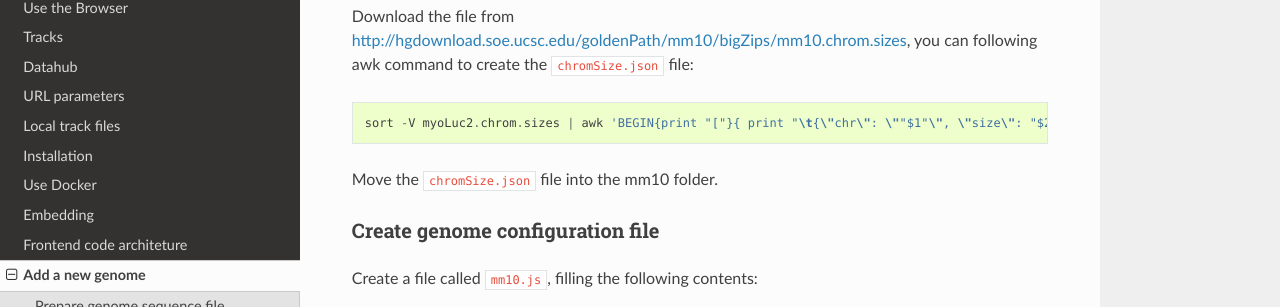
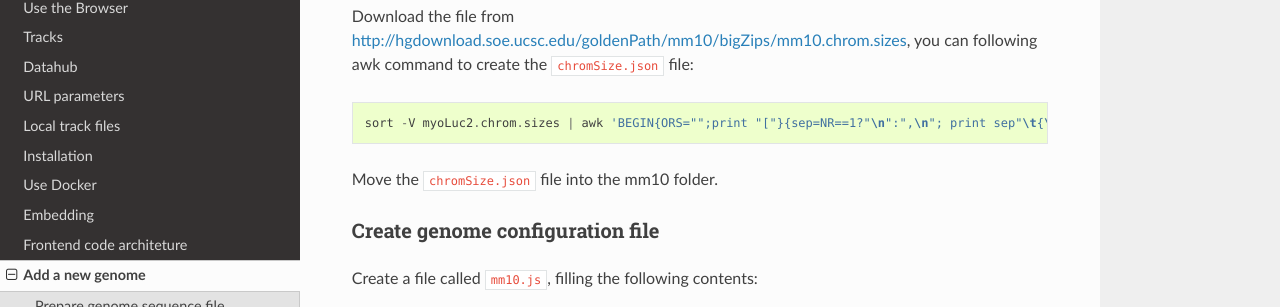
Before and after one commit to lidaof/eg-docs, a Sphinx documentation site: the page built from docs/add.rst, in a window 1280 px wide and 900 px high, scrolled down 1852 px. Shown: the part 144-451 px from the top of the window. Built offline with Sphinx 7.4.7 and the Read the Docs theme 2.0.0, drawn with Linux system fonts in a browser that asks for light colours.

Commit message:
remove the last comma in the new json file
A little complicated awk command to remove the last comma in json list.

```diff
--- a/docs/add.rst
+++ b/docs/add.rst
@@ -102,7 +102,7 @@
 Download the file from http://hgdownload.soe.ucsc.edu/goldenPath/mm10/bigZips/mm10.chrom.sizes,
 you can following awk command to create the ``chromSize.json`` file::
 
-    sort -V myoLuc2.chrom.sizes | awk 'BEGIN{print "["}{ print "\t{\"chr\": \""$1"\", \"size\": "$2"},"}END{print "]"}' > chromSize.json
+    sort -V myoLuc2.chrom.sizes | awk 'BEGIN{ORS="";print "["}{sep=NR==1?"\n":",\n"; print sep"\t{\"chr\": \""$1"\", \"size\": "$2"}"}END{print "\n]"}' > chromSize.json
 
 Move the ``chromSize.json`` file into the mm10 folder.
 
```
